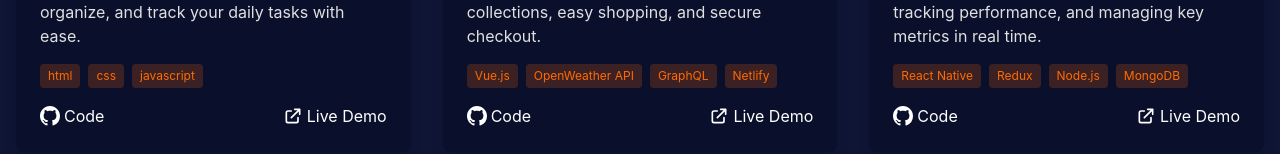
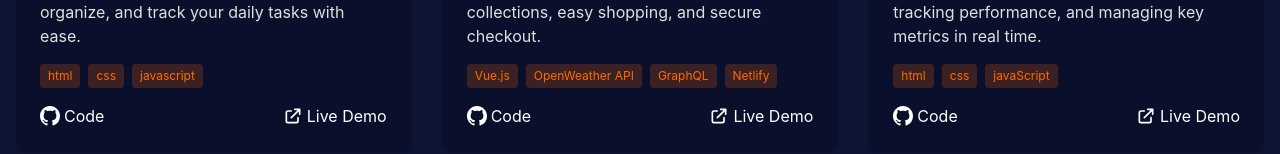
Before and after one commit to ahmed10mohsen74/portfolioo, a React (Vite) app: page / in a window 1280 px wide. Shown: the part 2368-2522 px from the top of the page. Built offline with nearby package versions, Linux system fonts and the light colour scheme.

Commit message:
add dashbord

```diff
--- a/src/components/Projects.tsx
+++ b/src/components/Projects.tsx
@@ -5,6 +5,7 @@ import smartRent from "../assets/SmartRent.png";
 import gym from "../assets/gym.png";
 import productmanagement from "../assets/product management.png";
 import todo from "../assets/to do.png";
+import dashbord from "../assets/dashbord.png"
 
 interface Project {
   id: number;
@@ -77,10 +78,10 @@ const Projects = () => {
       description:
         "An interactive dashboard for visualizing data, tracking performance, and managing key metrics in real time.",
 
-      image: "/api/placeholder/400/250",
-      technologies: ["React Native", "Redux", "Node.js", "MongoDB"],
+      image: dashbord,
+      technologies: ["html", "css", "javaScript"],
       githubUrl: "#",
-      liveUrl: "#",
+      liveUrl: "https://ahmed10mohsen74.github.io/Dashbord/",
     },
   ]);
 
```
Also changed, not shown: src/assets/dashbord.png (added), 1 other file (tests, documents, lock files or other folders).
